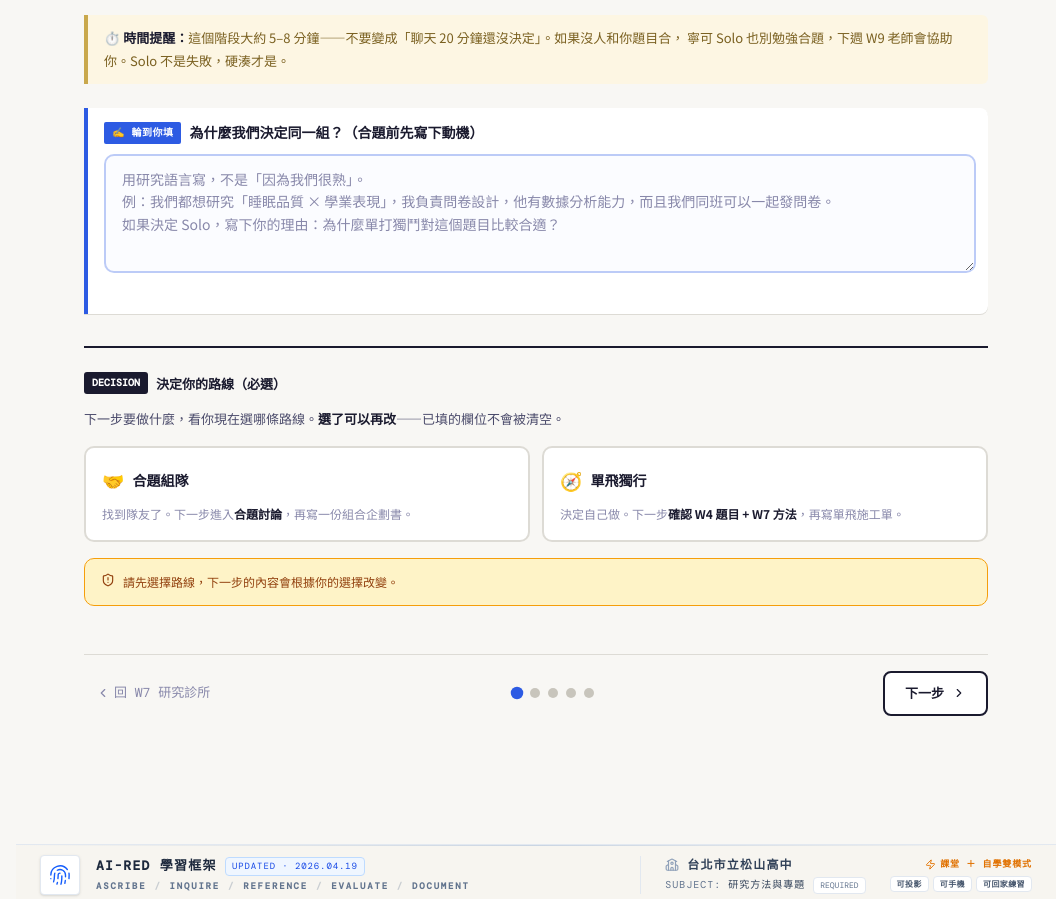
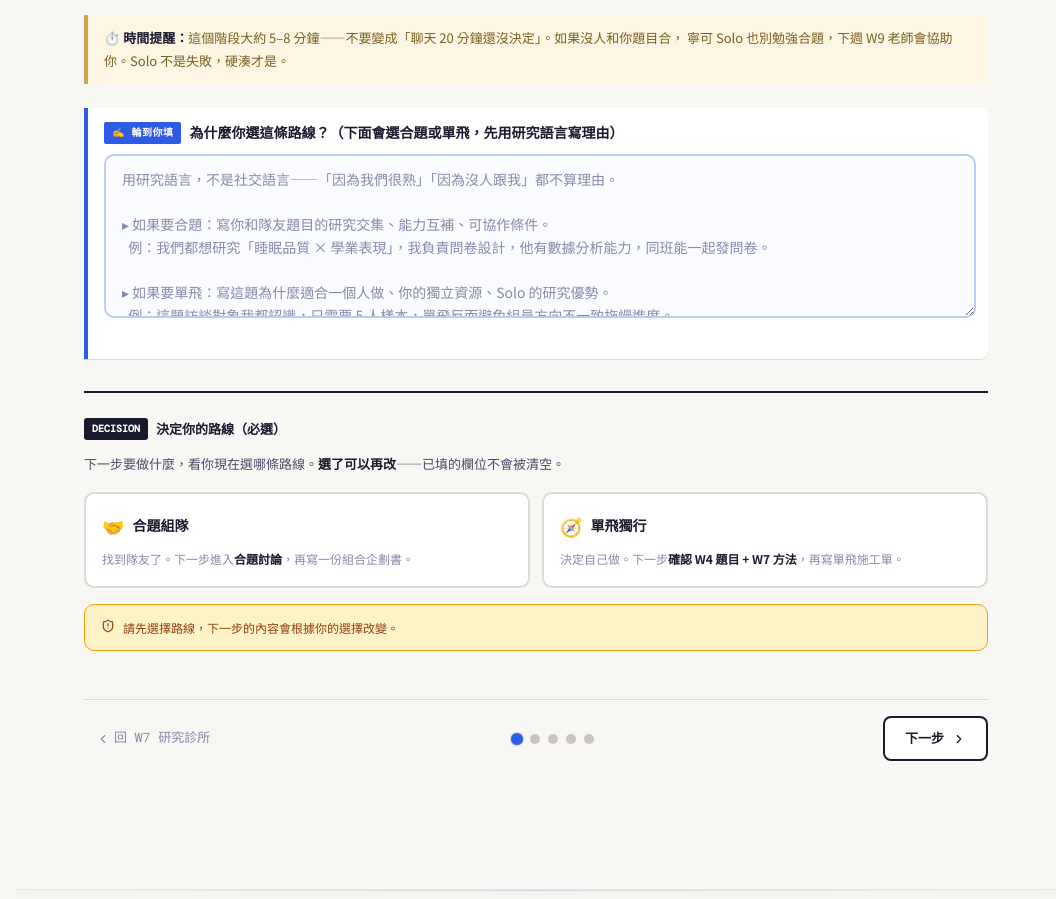
Before and after one commit to Ivanchen114/research-navigator, a React (Vite) app: page /w8 in a window 1280 px wide. Shown: the part 3091-3990 px from the top of the page, without its empty margins (224-1280 px from the left). Built offline with nearby package versions, Linux system fonts and the light colour scheme.

Commit message:
更新: 2026-04-20 20:30

```diff
--- a/src/pages/TeamFormation.jsx
+++ b/src/pages/TeamFormation.jsx
@@ -122,7 +122,7 @@ const EXPORT_FIELDS = [
     { key: 'w8-my-ref', label: '我的王牌文獻' },
     { key: 'w8-my-method', label: '我打算用什麼方法' },
     { key: 'w8-listen-notes', label: '聆聽紀錄', question: '讓我心動的潛在隊友' },
-    { key: 'w8-group-rationale', label: '組隊理由', question: '為什麼我們決定同一組？（研究層面的理由）' },
+    { key: 'w8-group-rationale', label: '路線理由', question: '為什麼選這條路線？（研究層面的理由）' },
     /* Part B */
     { key: 'w8-teammates', label: '隊友姓名 & 題目' },
     { key: 'w8-merge-discussion', label: '合題討論紀錄', question: '共同核心是什麼？合成什麼大主題？' },
@@ -358,12 +358,12 @@ export const TeamFormation = () => {
                             寧可 Solo 也別勉強合題，下週 W9 老師會協助你。Solo 不是失敗，硬湊才是。
                         </div>
 
-                        {/* 新增：為什麼我們同組 */}
+                        {/* 路線理由（Team / Solo 通用） */}
                         <ThinkRecord
                             dataKey="w8-group-rationale"
-                            prompt="為什麼我們決定同一組？（合題前先寫下動機）"
-                            placeholder="用研究語言寫，不是「因為我們很熟」。&#10;例：我們都想研究「睡眠品質 × 學業表現」，我負責問卷設計，他有數據分析能力，而且我們同班可以一起發問卷。&#10;如果決定 Solo，寫下你的理由：為什麼單打獨鬥對這個題目比較合適？"
-                            rows={4}
+                            prompt="為什麼你選這條路線？（下面會選合題或單飛，先用研究語言寫理由）"
+                            placeholder="用研究語言，不是社交語言——「因為我們很熟」「因為沒人跟我」都不算理由。&#10;&#10;▸ 如果要合題：寫你和隊友題目的研究交集、能力互補、可協作條件。&#10;  例：我們都想研究「睡眠品質 × 學業表現」，我負責問卷設計，他有數據分析能力，同班能一起發問卷。&#10;&#10;▸ 如果要單飛：寫這題為什麼適合一個人做、你的獨立資源、Solo 的研究優勢。&#10;  例：這題訪談對象我都認識，只需要 5 人樣本，單飛反而避免組員方向不一致拖慢進度。"
+                            rows={6}
                         />
                     </div>
 
@@ -596,9 +596,9 @@ export const TeamFormation = () => {
                     {/* 可行性 + 風險 + 求援（合一 scaffold） */}
                     <ThinkRecord
                         dataKey="w8-solo-feasibility"
-                        prompt="② 單飛自評：憑什麼獨撐？風險？Plan B？求援計畫？"
+                        prompt="② 單飛自評：具體資源盤點？風險？Plan B？求援計畫？"
                         scaffold={[
-                            'Step 1 — 我憑什麼獨撐：這個題目 + 方法，我一個人做得起來，因為（具體能力 / 資源 / 時間）——',
+                            'Step 1 — 具體資源盤點：我有的【能力】（例：會用 Google 表單） / 【資源】（例：訪談對象在身邊） / 【時間】（例：每週兩小時可投入）——',
                             'Step 2 — 最可能卡住的點：我最擔心卡在（例：找不到夠多受訪者、數據分析不會、訪談被拒絕）——',
                             'Step 3 — Plan B：萬一真的卡住了，我的退路是（例：縮小樣本數、改用二手資料、改問卷法）——',
                             'Step 4 — 求援計畫：遇到困難我會先問___，次選___，最後找老師（老師要在最後，不是第一）——',
```
